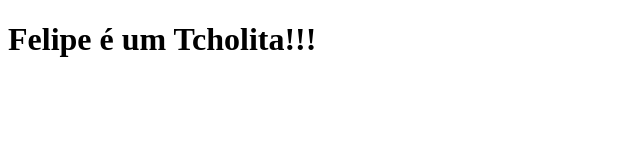
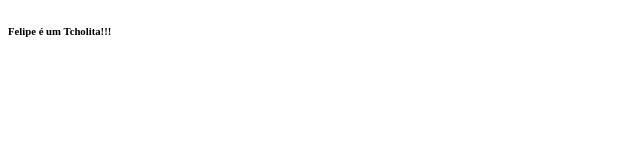
Before and after one commit to efosantos/efosantos.github.io, a plain HTML site: page index.html in a window 1280 px wide. Shown: the whole page, without its empty margins (0-640 px from the left). Drawn offline with Linux system fonts and the light colour scheme.

Commit message:
Update index.html

```diff
--- a/index.html
+++ b/index.html
@@ -3,7 +3,7 @@
 <head>
 <title>Meu primeiro Hello World!</title>
 <body>
-<h1><b>Felipe é um Tcholita!!!</b></h1>
+<h6><b>Felipe é um Tcholita!!!</b></h6>
 </body>
 </head>
 </html>
```
